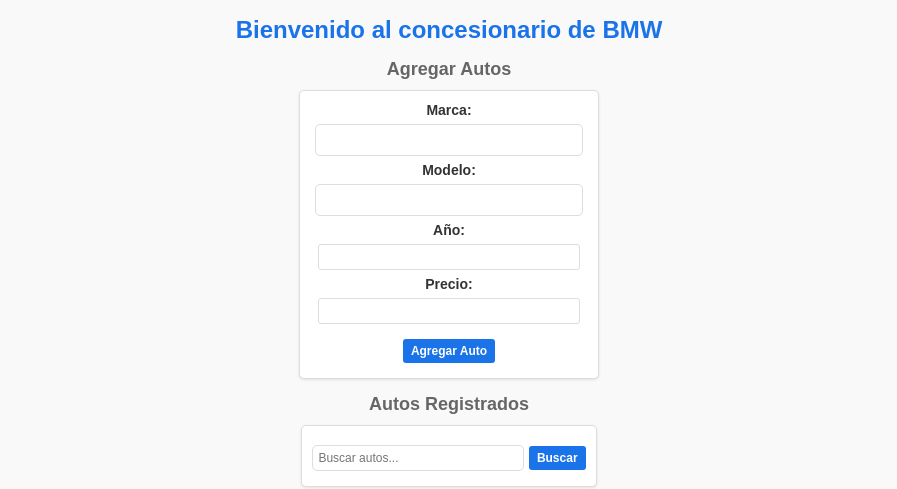
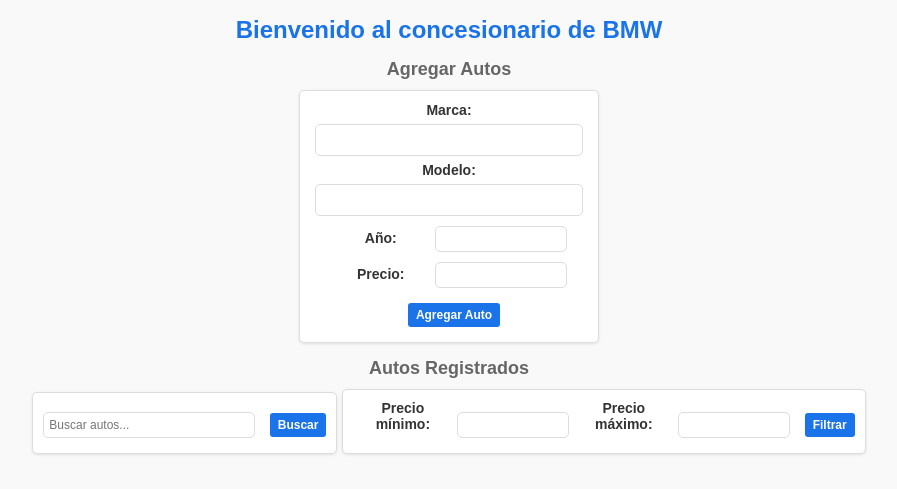
Before and after one commit to MomoC7/Proyecto_BMW_Concesionario, a Flask app: page / in a window 1280 px wide. Shown: the top 489 px of the page, without its empty margins (191-1088 px from the left). Run offline with Flask 3, Linux system fonts and the light colour scheme; data that the repository does not hold is empty.

Commit message:
Filtro por rango de precio implementado
- Formulario para filtrar autos por precio añadido en 'index.html'.
- Ruta '/filter-by-price' creada para manejar el filtro en MongoDB.
- Estilos para los campos de rango de precio añadidos en 'styles.css'.

```diff
--- a/app.py
+++ b/app.py
@@ -62,7 +62,7 @@ def edit_car():
         }
         # Renderizar la página con el formulario de edición
         cars = list(db.cars.find({}, {'_id': 0}))
-        return render_template('index.html', cars=cars, car_to_edit=current_data, error=None)
+        return render_template('index.html', cars=cars, car_to_edit=current_data, error=None, page=1, total_pages=1)
     except Exception as e:
         print("Error al cargar edición:", e)
         return "Error al cargar edición", 500
@@ -124,10 +124,35 @@ def search_cars():
             ]
         }, {'_id': 0}))
 
-        return render_template('index.html', cars=search_result, car_to_edit=None, error=None)
+        # Proporcionar valores predeterminados para 'page' y 'total_pages'
+        return render_template('index.html', cars=search_result, car_to_edit=None, error=None, page=1, total_pages=1)
     except Exception as e:
         print("Error durante la búsqueda:", e)
-        return render_template('index.html', cars=[], car_to_edit=None, error="Error durante la búsqueda.")
+        return render_template('index.html', cars=[], car_to_edit=None, error="Error durante la búsqueda.", page=1, total_pages=1)
+
+@app.route('/filter-by-price', methods=['GET'])
+def filter_by_price():
+    try:
+        min_price = float(request.args.get('min_price'))
+        max_price = float(request.args.get('max_price'))
+
+        # Verificar que el rango sea válido
+        if min_price > max_price:
+            raise ValueError("El precio mínimo no puede ser mayor que el precio máximo.")
+
+        # Realizar el filtro en MongoDB
+        filtered_cars = list(db.cars.find({
+            'price': {'$gte': min_price, '$lte': max_price}
+        }, {'_id': 0}))
+
+        # Renderizar resultados con valores predeterminados para paginación
+        return render_template('index.html', cars=filtered_cars, car_to_edit=None, error=None, page=1, total_pages=1)
+    except ValueError as ve:
+        print("Error de validación:", ve)
+        return render_template('index.html', cars=[], car_to_edit=None, error=str(ve), page=1, total_pages=1)
+    except Exception as e:
+        print("Error durante el filtrado:", e)
+        return render_template('index.html', cars=[], car_to_edit=None, error="Error durante el filtrado.", page=1, total_pages=1)
 
 if __name__ == '__main__':
     app.run(debug=True)
--- a/static/styles.css
+++ b/static/styles.css
@@ -161,3 +161,21 @@ input[type="text"]:focus {
 .pagination-button:hover {
     background-color: #155ab6;
 }
+
+form input[type="number"] {
+    border: 1px solid #ddd;
+    border-radius: 5px;
+    padding: 5px;
+    font-size: 12px;
+    width: 120px;
+}
+
+form input[type="number"]:focus {
+    outline: none;
+    border: 1px solid #1a73e8;
+    box-shadow: 0 0 5px rgba(26, 115, 232, 0.5);
+}
+
+form button {
+    margin-left: 10px;
+}
--- a/templates/index.html
+++ b/templates/index.html
@@ -42,6 +42,17 @@
 <form action="/search-cars" method="GET" style="margin-bottom: 20px;">
     <input type="text" name="query" placeholder="Buscar autos..." required style="width: 200px; padding: 5px;">
     <button type="submit">Buscar</button>
+</form>
+
+<!-- Formulario para filtrar autos por rango de precio -->
+<form action="/filter-by-price" method="GET" style="margin-bottom: 20px;">
+    <label for="min_price">Precio mínimo:</label>
+    <input type="number" id="min_price" name="min_price" required style="width: 100px; padding: 5px;">
+
+    <label for="max_price">Precio máximo:</label>
+    <input type="number" id="max_price" name="max_price" required style="width: 100px; padding: 5px;">
+
+    <button type="submit">Filtrar</button>
 </form>
 
     <br>
```
